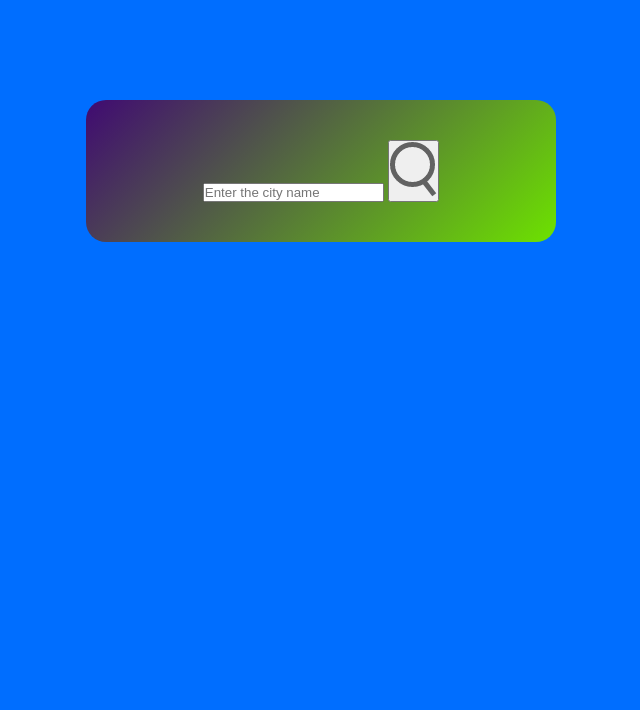
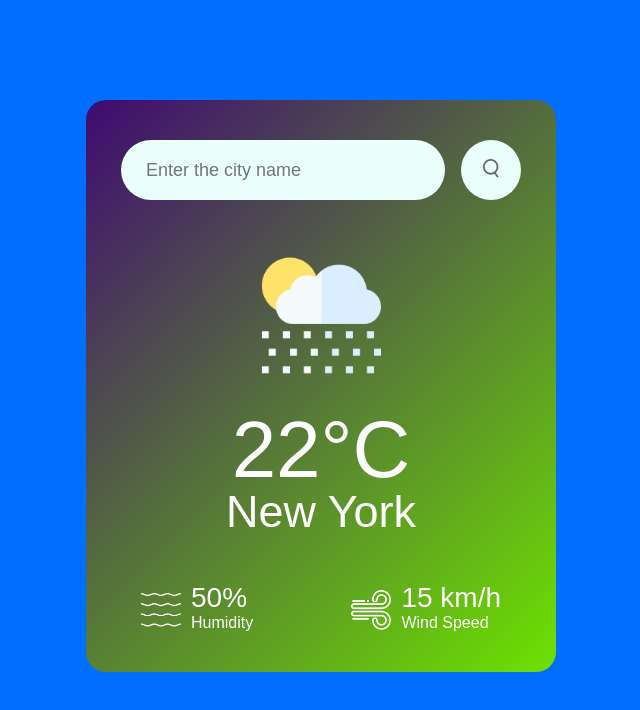
Before and after one commit to Debasis-Sahoo/Weather-App, a plain HTML site: page index.html in a window 1280 px wide. Shown: the whole page, without its empty margins (319-959 px from the left). Drawn offline with Linux system fonts and the light colour scheme.

Commit message:
commited

```diff
--- a/index.html
+++ b/index.html
@@ -1,24 +1,45 @@
 <!DOCTYPE html>
 <html lang="en">
+
 <head>
     <meta charset="UTF-8">
     <meta name="viewport" content="width=device-width, initial-scale=1.0">
     <link rel="stylesheet" href="style.css">
     <title>Weather App</title>
 </head>
+
 <body>
-
-
-
-
-
 
     <div class="card">
         <div class="search">
             <input type="text" placeholder="Enter the city name" spellcheck="false">
             <button><img src="images/search.png" alt=""></button>
         </div>
+        <div class="weather">
+            <img src="images/rain.png" class="weather-icon">
+            <h1 class="temp">22°C</h1>
+            <h2 class="city">New York</h2>
+            <div class="details">
+                <div class="col">
+                    <img src="images/humidity.png">
+                    <div>
+                        <p class="humidity">50%</p>
+                        <p>Humidity</p>
+                    </div>
+                </div>
+                <div class="col">
+                    <img src="images/wind.png">
+                    <div>
+                        <p class="wind">15 km/h</p>
+                        <p>Wind Speed</p>
+                    </div>
+                </div>
+            </div>
+        </div>
     </div>
+
+
     <script src="script.js"></script>
 </body>
+
 </html>
--- a/script.js
+++ b/script.js
@@ -0,0 +1,8 @@
+const apikey = "863242cfb2b1d357e6093d9a4df19a4b";
+
+const apiUrl = "https://api.openweathermap.org/data/2.5/weather?nits=metric&q=bangalore";
+
+async function checkweather(){
+    const response = await fetch (apiUrl + `&appid=${apiKey}`);
+    var data = await response.json();
+}
--- a/style.css
+++ b/style.css
@@ -1,13 +1,15 @@
-*{
+* {
     margin: 0;
     padding: 0;
-    font-family:sans-serif;
+    font-family: sans-serif;
     box-sizing: border-box;
 }
-body{
+
+body {
     background: #006eff;
 }
-.card{
+
+.card {
     width: 90%;
     max-width: 470px;
     background: linear-gradient(135deg, #400a72, #6de200);
@@ -17,3 +19,77 @@ body{
     padding: 40px 35px;
     text-align: center;
 }
+
+.search {
+    width: 100%;
+    display: flex;
+    align-items: center;
+    justify-content: center;
+}
+
+.search input {
+    border: 0;
+    outline: 0;
+    background: #ebfffc;
+    color: #555;
+    padding: 10px 25px;
+    height: 60px;
+    border-radius: 30px;
+    flex: 1;
+    margin-right: 16px;
+    font-size: 18px;
+}
+
+.search button {
+    border: 0;
+    outline: 0;
+    background: #ebfffc;
+    border-radius: 50%;
+    width: 60px;
+    height: 60px;
+    cursor: pointer;
+}
+
+.search button img {
+    width: 16px;
+}
+
+.weather-icon {
+    width: 170px;
+    margin-top: 30px;
+}
+
+.weather h1 {
+    font-size: 80px;
+    font-weight: 500;
+}
+
+.weather h2 {
+    font-size: 45px;
+    font-weight: 400;
+    margin-top: -10px;
+}
+
+.details {
+    display: flex;
+    align-items: center;
+    justify-content: space-between;
+    padding: 0 20px;
+    margin-top: 50px;
+}
+
+.col {
+    display: flex;
+    align-items: center;
+    text-align: left;
+}
+
+
+.col img {
+     width: 40px;
+    margin-right: 10px;
+}
+.humidity, .wind{
+    font-size: 28px;
+    margin-top: -6px;
+}
```
